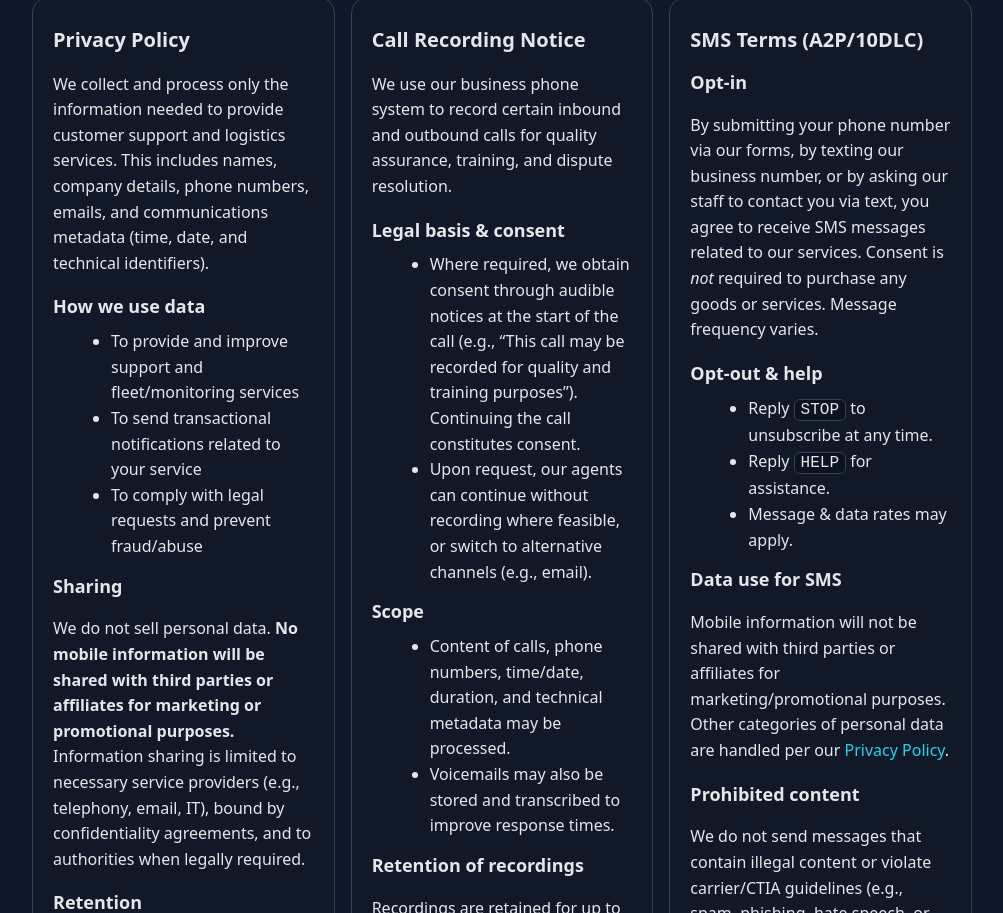
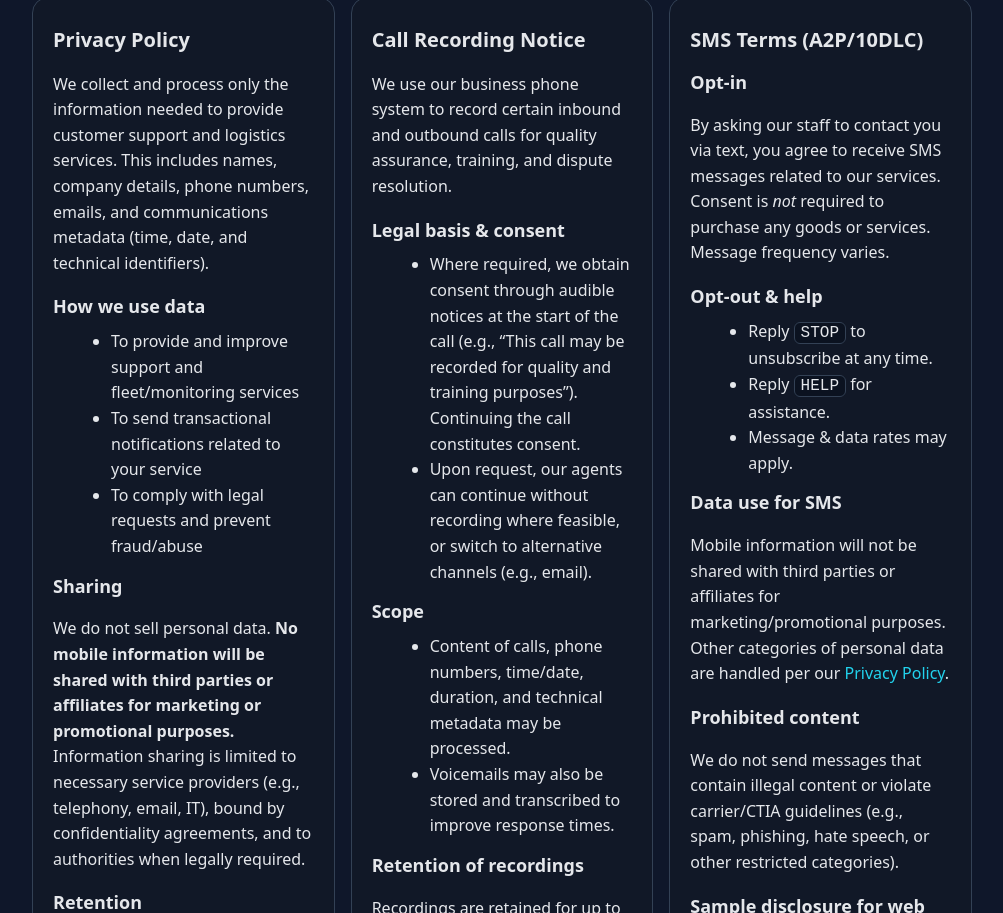
Before and after one commit to mbproinc/mbpro-site, a plain HTML site: page index.html in a window 1280 px wide. Shown: the part 1165-2078 px from the top of the page, without its empty margins (138-1141 px from the left). Drawn offline with Linux system fonts and the light colour scheme.

Commit message:
Simplify SMS opt-in message in index.html

```diff
--- a/index.html
+++ b/index.html
@@ -159,7 +159,7 @@
       <section id="sms" class="card section">
         <h2>SMS Terms (A2P/10DLC)</h2>
         <h3>Opt‑in</h3>
-        <p>By submitting your phone number via our forms, by texting our business number, or by asking our staff to contact you via text, you agree to receive SMS messages related to our services. Consent is <em>not</em> required to purchase any goods or services. Message frequency varies.</p>
+        <p>By asking our staff to contact you via text, you agree to receive SMS messages related to our services. Consent is <em>not</em> required to purchase any goods or services. Message frequency varies.</p>
         <h3>Opt‑out & help</h3>
         <ul>
           <li>Reply <code>STOP</code> to unsubscribe at any time.</li>
```
